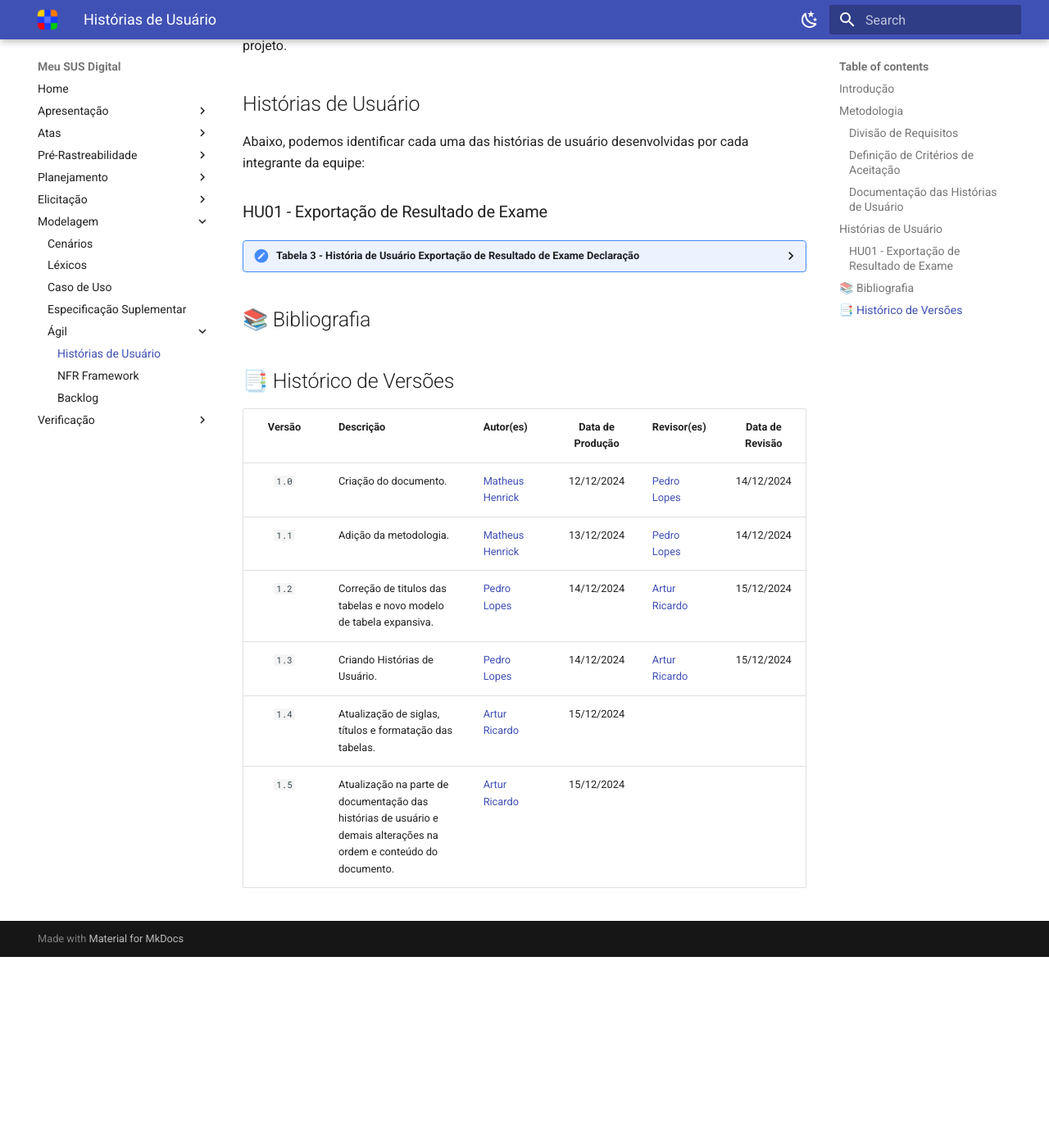
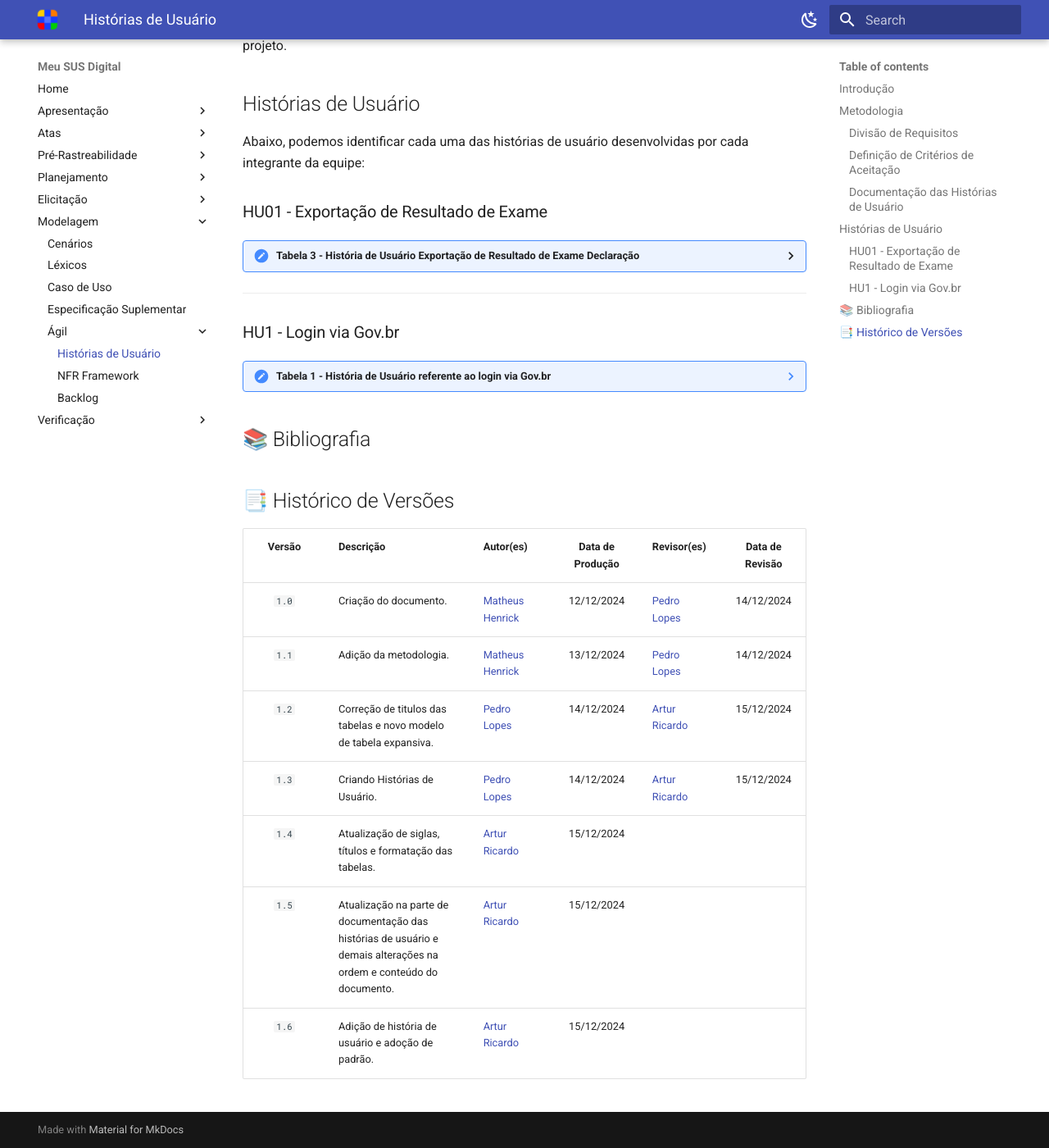
Before and after one commit to Requisitos-de-Software/2024.2-MeuSUSDigital, an MkDocs documentation site: the page built from docs/modelagem-agil/historias-de-usuario.md, in a window 1280 px wide and 1400 px high, scrolled down 1254 px. Shown: the whole window at 82% size. Built offline with MkDocs 1.6.1 and Material for MkDocs 9.7.7, drawn with Linux system fonts in a browser that asks for light colours; before the commit the page ends 2421 px from its top, so only the background shows below that.

Commit message:
adição de história de usuário e adoção de padrão para as HUs

```diff
--- a/docs/modelagem-agil/historias-de-usuario.md
+++ b/docs/modelagem-agil/historias-de-usuario.md
@@ -118,7 +118,25 @@
 
 </details>
 
+---
 
+### HU1 - Login via Gov.br
+
+??? note "Tabela 1 - História de Usuário referente ao login via Gov.br"
+    <div align="center">
+        <p><strong>Tabela 1 – História de Usuário referente ao login via Gov.br</strong></p>
+    </div>
+
+    | **HU1**                   | Login via Gov.br |
+    | ------------------------- | ---------------- |
+    | **Declaração**            | Eu, _como_ paciente, _desejo_ realizar login por meio de uma conta Gov.br _para_ acessar meus dados no aplicativo. |
+    | **Critério de Aceitação** | _Dado que_ o paciente possui uma conta Gov.br, _quando_ acessar a página de login pelo aplicativo, _então_ será possível autenticar-se usando as credenciais Gov.br. |
+    | **Prioridade**            | Muito Alta |
+    | **Rastreabilidade**       | [RF1](../elicitacao/requisitos-elicitados.md#RF1) |
+
+    <div align="center">
+        <p>Autor: <a href="https://github.com/algorithmorphic">Artur Ricardo</a>.</p>
+    </div>
 
 
 
@@ -138,3 +156,4 @@
 | `1.3` | Criando Histórias de Usuário. | [Pedro Lopes](https://github.com/pLopess) | 14/12/2024 | [Artur Ricardo](https://github.com/algorithmorphic) | 15/12/2024 |
 | `1.4` | Atualização de siglas, títulos e formatação das tabelas. | [Artur Ricardo](https://github.com/algorithmorphic) | 15/12/2024 |  |  |
 | `1.5` | Atualização na parte de documentação das histórias de usuário e demais alterações na ordem e conteúdo do documento. | [Artur Ricardo](https://github.com/algorithmorphic) | 15/12/2024 |  |  |
+| `1.6` | Adição de história de usuário e adoção de padrão. | [Artur Ricardo](https://github.com/algorithmorphic) | 15/12/2024 |  |  |
```
